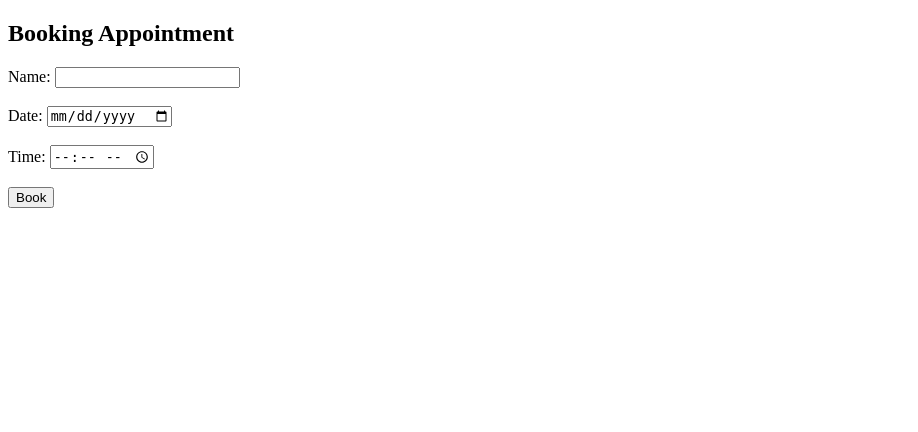
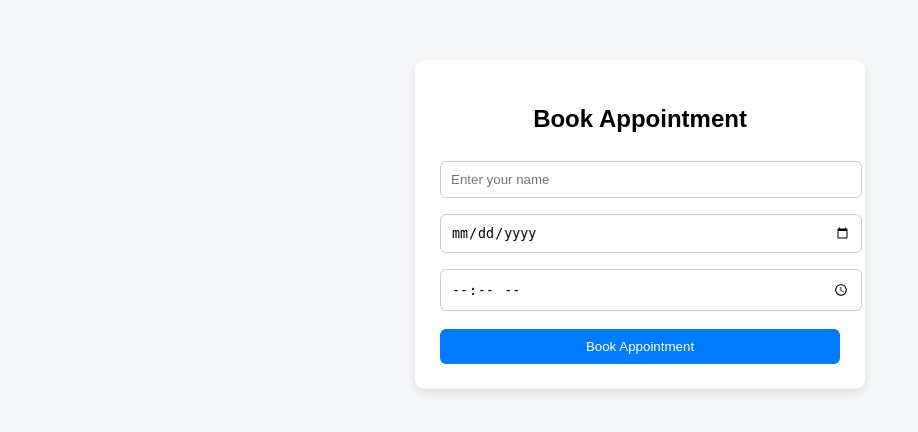
Before and after one commit to TLawson216/appointment-scheduling-system., a Flask app: page /book in a window 1280 px wide. Shown: the top 432 px of the page, without its empty margins (0-918 px from the left). Run offline with Flask 3, Linux system fonts and the light colour scheme.

Commit message:
add UI improvements

```diff
--- a/static/style.css
+++ b/static/style.css
@@ -0,0 +1,79 @@
+body {
+    font-family: Arial, sans-serif;
+    background-color: #f4f6f8;
+    margin: 0;
+    padding: 0;
+}
+
+/* Container */
+.container {
+    width: 400px;
+    margin: 60px auto;
+    background: white;
+    padding: 25px;
+    border-radius: 10px;
+    box-shadow: 0 4px 10px rgba(0,0,0,0.1);
+}
+
+/* Headings */
+h2 {
+    text-align: center;
+    margin-bottom: 20px;
+}
+
+/* Inputs */
+input {
+    width: 100%;
+    padding: 10px;
+    margin: 8px 0;
+    border-radius: 6px;
+    border: 1px solid #ccc;
+}
+
+/* Buttons */
+button {
+    width: 100%;
+    padding: 10px;
+    background-color: #007BFF;
+    color: white;
+    border: none;
+    border-radius: 6px;
+    cursor: pointer;
+    margin-top: 10px;
+}
+
+button:hover {
+    background-color: #0056b3;
+}
+
+/* Table */
+table {
+    width: 80%;
+    margin: 30px auto;
+    border-collapse: collapse;
+    background: white;
+    box-shadow: 0 4px 10px rgba(0,0,0,0.1);
+}
+
+th, td {
+    padding: 12px;
+    text-align: center;
+}
+
+th {
+    background-color: #007BFF;
+    color: white;
+}
+
+tr:nth-child(even) {
+    background-color: #f2f2f2;
+}
+
+/* Delete button */
+.delete-btn {
+    background-color: #dc3545;
+}
+
+.delete-btn:hover {
+    background-color: #a71d2a;
+}
--- a/templates/book.html
+++ b/templates/book.html
@@ -2,24 +2,24 @@
 <html lang="en-US">
 <head>
     <title>Booking Page</title>
+    <link rel="stylesheet" href="{{ url_for('static', filename='style.css') }}">
 </head>
 <body>
 
-<h2> Booking Appointment</h2>
-<form method="POST" action="/book">
+<div class="container">
+    <h2>Book Appointment</h2>
 
-    <label>Name:</label>
-    <input type="text" name="name"><br><br>
+    {% if error %}
+    <p style="color:red;">{{ error }}</p>
+    {% endif %}
 
-    <label>Date:</label>
-    <input type="date" name="date"><br><br>
-
-    <label>Time:</label>
-    <input type="time" name="time"><br><br>
-
-    <button type="submit">Book</button>
-
-</form>
+    <form method="POST" action="/book">
+        <input type="text" name="name" placeholder="Enter your name">
+        <input type="date" name="date">
+        <input type="time" name="time">
+        <button type="submit">Book Appointment</button>
+    </form>
+</div>
 
 </body>
 </html>
--- a/templates/login.html
+++ b/templates/login.html
@@ -2,6 +2,7 @@
 <html lang="en-US">
 <head>
     <title>Login Page</title>
+    <link rel="stylesheet" href="{{ url_for('static', filename='style.css') }}">
 </head>
 <body>
 
```
Also changed, not shown: templates/schedule.html (+8 -7 lines), database/database.db.
